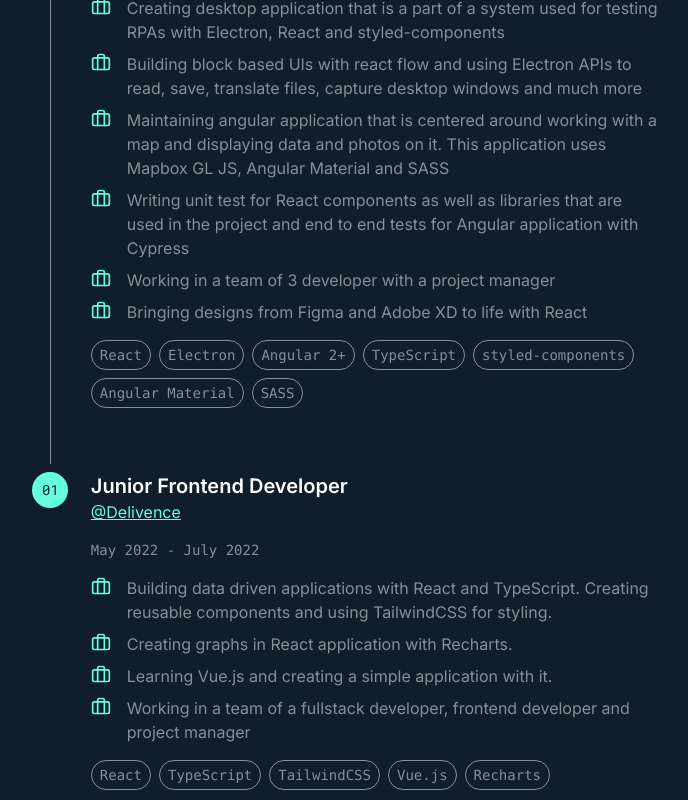
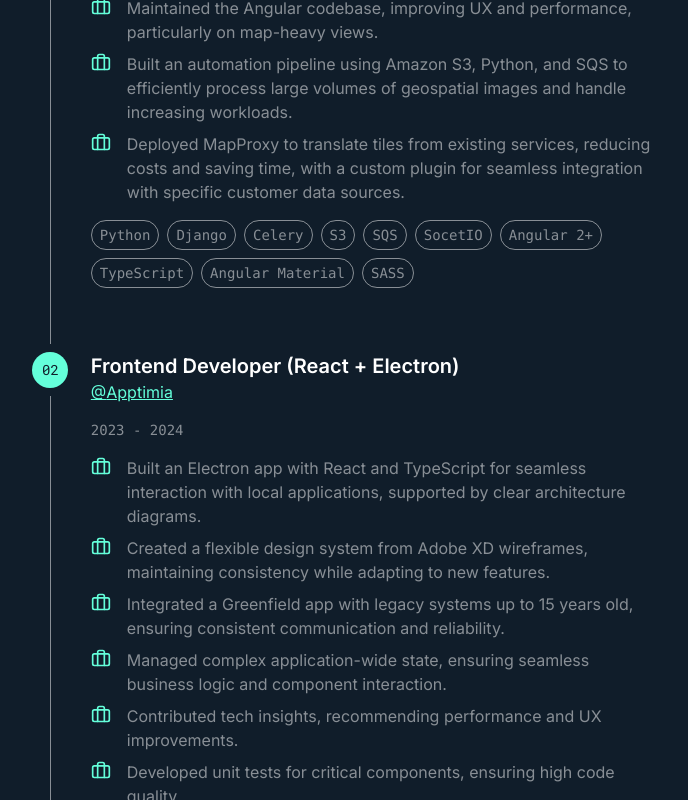
Before and after one commit to KacperHemperek/portfolio, a Next.js app: page / in a window 1280 px wide. Shown: the part 1020-1820 px from the top of the page, without its empty margins (294-982 px from the left). Built offline with nearby package versions, Linux system fonts and the light colour scheme.

Commit message:
content: update experience

```diff
--- a/src/components/homepage/experience-section.tsx
+++ b/src/components/homepage/experience-section.tsx
@@ -6,6 +6,11 @@ import { motion } from 'framer-motion';
 import { workItemsList } from '~/content/experience';
 
 export default function ExperienceSection() {
+  function getNumber(index: number, length: number): string {
+    const result = length - index;
+    return result < 10 ? `0${result}` : String(result);
+  }
+
   return (
     <section id='experience'>
       <SectionHeading title='Experience' number='01' />
@@ -25,10 +30,10 @@ export default function ExperienceSection() {
         }}
         className='flex flex-col py-16'
       >
-        {workItemsList.map((workItem, index) => (
+        {workItemsList.map((workItem, index, items) => (
           <WorkItem
             key={'work__item__' + workItem.companyName + index}
-            number={workItem.number}
+            number={getNumber(index, items.length)}
             position={workItem.position}
             companyName={workItem.companyName}
             companyUrl={workItem.companyUrl}
--- a/src/content/experience.ts
+++ b/src/content/experience.ts
@@ -1,44 +1,76 @@
 import { WorkItemProps } from '~/components/common/work-item';
 
-export const workItemsList: Omit<WorkItemProps, 'last'>[] = [
+export const workItemsList: Omit<WorkItemProps, 'last' | 'number'>[] = [
   {
-    number: '02',
-    position: 'Frontend Developer',
+    position: 'Fullstack Developer (Python + Angular)',
     companyName: 'Apptimia',
     companyUrl: 'https://apptimia.com',
     endDate: 'Present',
-    startDate: 'October 2022',
+    startDate: '2024',
     skills: [
-      'React',
-      'Electron',
+      'Python',
+      'Django',
+      'Celery',
+      'S3',
+      'SQS',
+      'SocetIO',
       'Angular 2+',
       'TypeScript',
-      'styled-components',
       'Angular Material',
       'SASS',
     ],
     list: [
-      'Creating desktop application that is a part of a system used for testing RPAs with Electron, React and styled-components',
-      'Building block based UIs with react flow and using Electron APIs to read, save, translate files, capture desktop windows and much more',
-      'Maintaining angular application that is centered around working with a map and displaying data and photos on it. This application uses Mapbox GL JS, Angular Material and SASS',
-      'Writing unit test for React components as well as libraries that are used in the project and end to end tests for Angular application with Cypress',
-      'Working in a team of 3 developer with a project manager',
-      'Bringing designs from Figma and Adobe XD to life with React',
+      'Maintained the Angular codebase, improving UX and performance, particularly on map-heavy views.',
+      'Built an automation pipeline using Amazon S3, Python, and SQS to efficiently process large volumes of geospatial images and handle increasing workloads.',
+      'Deployed MapProxy to translate tiles from existing services, reducing costs and saving time, with a custom plugin for seamless integration with specific customer data sources.',
     ],
   },
   {
-    number: '01',
-    position: 'Junior Frontend Developer',
-    companyName: 'Delivence',
-    companyUrl: 'https://www.linkedin.com/company/webbespokers/',
-    startDate: 'May 2022',
-    endDate: 'July 2022',
-    skills: ['React', 'TypeScript', 'TailwindCSS', 'Vue.js', 'Recharts'],
+    position: 'Frontend Developer (React + Electron)',
+    companyName: 'Apptimia',
+    companyUrl: 'https://apptimia.com',
+    endDate: '2024',
+    startDate: '2023',
+    skills: [
+      'React',
+      'Electron',
+      'TypeScript',
+      'Styled-Components',
+      'Webpack',
+      'SQLite',
+      'RTL',
+      'Redux Toolkit',
+    ],
     list: [
-      'Building data driven applications with React and TypeScript. Creating reusable components and using TailwindCSS for styling.',
-      'Creating graphs in React application with Recharts.',
-      'Learning Vue.js and creating a simple application with it.',
-      'Working in a team of a fullstack developer, frontend developer and project manager',
+      'Built an Electron app with React and TypeScript for seamless interaction with local applications, supported by clear architecture diagrams.',
+      'Created a flexible design system from Adobe XD wireframes, maintaining consistency while adapting to new features.',
+      'Integrated a Greenfield app with legacy systems up to 15 years old, ensuring consistent communication and reliability.',
+      'Managed complex application-wide state, ensuring seamless business logic and component interaction.',
+      'Contributed tech insights, recommending performance and UX improvements.',
+      'Developed unit tests for critical components, ensuring high code quality.',
+    ],
+  },
+  {
+    position: 'Frontend Developer (Angular)',
+    companyName: 'Apptimia',
+    companyUrl: 'https://apptimia.com',
+    endDate: '2022',
+    startDate: '2023',
+    skills: [
+      'Angular 2+',
+      'RxJS',
+      'TypeScript',
+      'Angular Material',
+      'SASS',
+      'Cypress',
+      'NgRx',
+    ],
+    list: [
+      'Overhauled data flows with pagination, fragmented data loading, and debounced API requests to improve performance and streamline the buying process.',
+      'Revamped end-to-end test suites to reduce CI time and improve test reliability, ensuring high-performance code in production.',
+      'Updated outdated packages to improve system stability and ensure compatibility with the latest standards and supported technologies.',
+      'Improved UIs for essential features to enhance UX and overall design',
+      'INtroduced additional E2E tests using cypress to ensure correct user flows across the application',
     ],
   },
 ];
```
